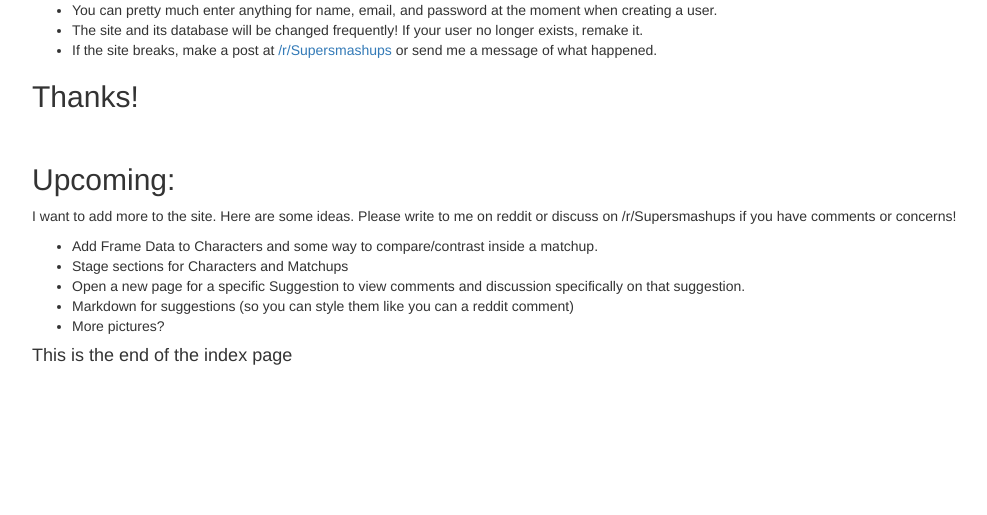
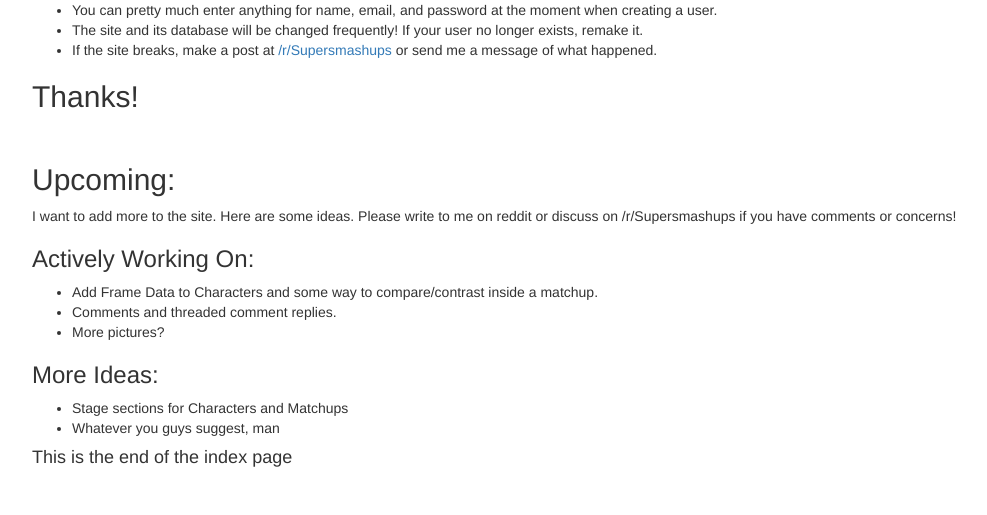
Before and after one commit to Taceor/Smashups, a Flask app: page / in a window 1280 px wide. Shown: the part 285-800 px from the top of the page, without its empty margins (53-1040 px from the left). Run offline with Flask 2, Linux system fonts and the light colour scheme; some libraries are stand-ins or nearby versions.

Commit message:
update index

```diff
--- a/app/templates/index.html
+++ b/app/templates/index.html
@@ -16,12 +16,16 @@
 <br>
 <h2>Upcoming:</h2>
 <p>I want to add more to the site. Here are some ideas. Please write to me on reddit or discuss on /r/Supersmashups if you have comments or concerns!</p>
+<h3>Actively Working On:</h3>
 <ul>
     <li>Add Frame Data to Characters and some way to compare/contrast inside a matchup.</li>
+    <li>Comments and threaded comment replies.</li>
+    <li>More pictures?</li>
+</ul>
+<h3>More Ideas:</h3>
+<ul>
     <li>Stage sections for Characters and Matchups</li>
-    <li>Open a new page for a specific Suggestion to view comments and discussion specifically on that suggestion.</li>
-    <li>Markdown for suggestions (so you can style them like you can a reddit comment)</li>
-    <li>More pictures?</li>
+    <li>Whatever you guys suggest, man</li>
 </ul>
 <h4>This is the end of the index page</h4>
 </div>
```
